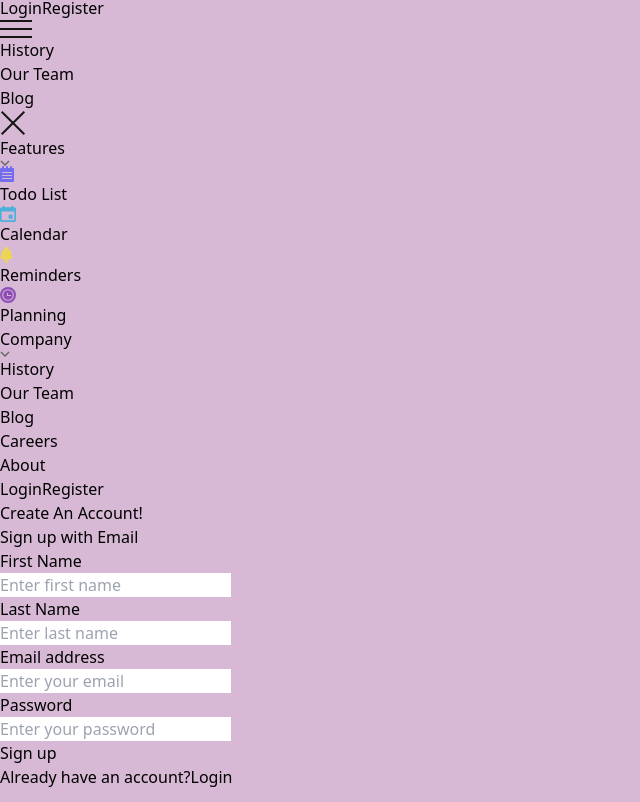
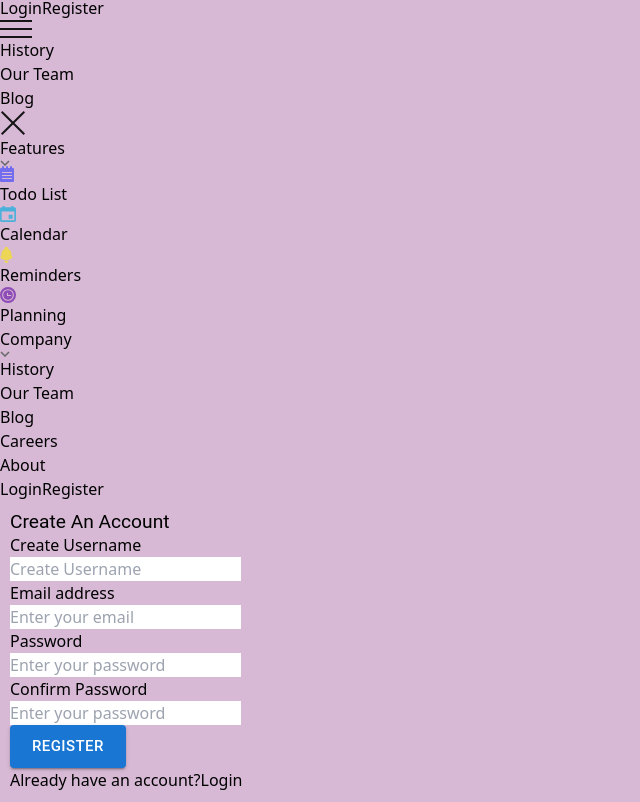
Before and after one commit to oduyemi/taskMaster, a React app in the folder client/: page /register in a window 1280 px wide. Shown: the part 322-1124 px from the top of the page, without its empty margins (0-640 px from the left). Built offline with nearby package versions, Linux system fonts and the light colour scheme; grey boxes are pictures that could not be loaded; the HTML template or start-up script is replaced by a standard one.

Commit message:
Register and login forms updated

```diff
--- a/client/src/components/Navbar.jsx
+++ b/client/src/components/Navbar.jsx
@@ -95,8 +95,8 @@ const Navbar = () => {
                 </ul>
             </div>
             <div className="hidden md:flex transition-all duration-700font-epilogue text-[15px] items-center text-gray-600">
-                <button className="h-[50px] w-[110px] mx-2 rounded-xl hover:text-[#1976d2]">Login</button>
-                <button className="border-2 border-[#1976d2] h-[50px] w-[110px] mx-5 rounded-xl hover:text-[#1976d2] hover:border-gray-800">Register</button>
+            <Link to="/login"><button className="h-[50px] w-[110px] mx-2 rounded-xl hover:text-[#1976d2]">Login</button></Link>
+                <Link to="/register"><button className="border-2 border-[#1976d2] h-[50px] w-[110px] mx-5 rounded-xl hover:text-[#1976d2] hover:border-gray-800">Register</button></Link>
             </div>
             <div className="flex items-center mr-8">
                 <img src={menu} alt="menuIcon"className={Sidenav ? "hidden" : "flex h-[22px] cursor-pointer md:hidden"} onClick={toggleSidenav} />
@@ -135,8 +135,8 @@ const Navbar = () => {
                         <li className="my-3"><Link to="/about">About</Link></li>
                     </ul>
                     <div className="text-gray-600 font-epilogue flex flex-col justify-center items-center">
-                        <button className="h-[50px] w-[200px] rounded-xl hover:text-[#1976d2]">Login</button>
-                        <button className="border-2 border-[#1976d2] h-[50px] w-[200px] rounded-xl hover:text-[#1976d2] hover:border-gray-800">Register</button>
+                        <Link to="/login"><button className="h-[50px] w-[200px] rounded-xl hover:text-[#1976d2]">Login</button></Link>
+                        <Link to="/register"><button className="border-2 border-[#1976d2] h-[50px] w-[200px] rounded-xl hover:text-[#1976d2] hover:border-gray-800">Register</button></Link>
                     </div>
 
                 </div>
--- a/client/src/pages/Login.jsx
+++ b/client/src/pages/Login.jsx
@@ -1,6 +1,6 @@
 import { Link } from 'react-router-dom';
 import { toast, ToastContainer } from "react-toastify";
-
+import { Box, Typography, Button} from "@mui/material";
 import { useNavigate } from "react-router-dom"
 import { useState } from "react"
 // import Cookies from "universal-cookie"
@@ -72,33 +72,38 @@ const Login = () => {
   }
 
   return (
-    <>
+    <Box margin="10px">
     <ToastContainer />
-      <section className="flex justify-between min-h-svh">
-
-        <div className='w-1/2 bg-[#4291B0] md:block hidden' style={loginBg} >
-
-        </div>
-
-        <div className="flex flex-col justify-center w-full min-h-full px-6 py-12 md:w-1/2 lg:px-8">
-
-
+      <section className="min-h-svh mt-14">
         <div className="text-center sm:mx-auto sm:w-full sm:max-w-sm">
-        <h1 className="text-[#4291B0] font-bold text-3xl">Welcome Back!</h1>
-          <h2 className="mt-2 text-2xl font-bold text-gray-700">Sign in to your account</h2>
+            <Typography
+              variant="h3"
+              className="text-[#1976d2] font-bold text-3xl"
+              sx={{
+                fontSize:"larger"
+              }}
+            >
+              Welcome Back
+            </Typography>
+          <Typography
+            variant="h6"
+            paragraph
+            className="mt-2 text-2xl font-bold text-gray-700"
+          >
+            Sign in to your account
+          </Typography>
         </div>
 
         <div className="mt-10 sm:mx-auto sm:w-full sm:max-w-sm">
           <form className="space-y-6" onSubmit={handleSubmit} method="POST">
           <div>
-          <label htmlFor="email" className="block text-sm font-medium leading-6 text-gray-900">Email address</label>
+          <label htmlFor="mailOrUsername" className="block text-sm font-medium leading-6 text-gray-900">Email or Username</label>
           <div className="mt-1">
             <input
-            id="email"
-            name="email"
-            type="email"
+            name="mailOrUsername"
+            type="text"
             required
-            placeholder='Enter your email'
+            placeholder='Enter your email or username'
             className="px-3 block w-full rounded-md py-2 text-gray-800 shadow-sm border border-[#4291B0] sm:text-sm sm:leading-6 outline-none" />
           </div>
         </div>
@@ -123,12 +128,15 @@ const Login = () => {
             </div>
 
             <div>
-            <button
-            type="submit"
-            // onClick={displayLoginNotification}
-            className="flex w-full justify-center rounded-md bg-[#4291B0] px-3 py-2 text-sm font-semibold leading-6 text-white shadow-sm hover:bg-[#6ec2e3] focus-visible:outline focus-visible:outline-2 focus-visible:outline-offset-2 focus-visible:outline-[#4291B0]">
-            Login
-          </button>
+            <Button
+              type="submit"
+              variant="contained"
+              size="large"
+              color="primary"
+              className="flex w-full justify-center px-3 py-2 text-sm font-semibold leading-6 text-white shadow-sm hover:bg-[#6ec2e3] focus-visible:outline focus-visible:outline-2 focus-visible:outline-offset-2 focus-visible:outline-[#4291B0]"
+            >
+                Login
+            </Button>
             </div>
           </form>
 
@@ -137,11 +145,9 @@ const Login = () => {
         <Link to="/register" className="font-semibold leading-6 text-[#4291B0] hover:text-[#4291B0] ml-2">Sign up</Link>
       </p>
         </div>
-
-       </div>
       </section>
 
-    </>
+    </Box>
   )
 }
 
--- a/client/src/pages/Register.jsx
+++ b/client/src/pages/Register.jsx
@@ -1,5 +1,6 @@
 import { Link } from 'react-router-dom';
 import { toast, ToastContainer } from "react-toastify";
+import { Box, Button, Typography } from '@mui/material';
 
 
 const displayLoginNotification = () => {
@@ -9,112 +10,108 @@ const displayLoginNotification = () => {
 
 const Register = () => {
 
-  const regBg = {
-    backgroundImage: 'url("../src/assets/regBg.svg")',
-    backgroundSize: 'cover',
-    backgroundPosition: 'center',
-  };
+    return (
+        <Box margin="10px">
+            <ToastContainer />
+              <section className="min-h-svh mt-14">
+                <Box className="text-center sm:mx-auto sm:w-full sm:max-w-sm">
+                  <Typography
+                    variant="h3"
+                    className="text-[#1976d2] font-bold text-3xl"
+                    sx={{
+                      fontSize:"larger"
+                    }}
+                  >
+                    Create An Account
+                  </Typography>
+                </Box>
 
-  return (
-    <>
-
-      <ToastContainer />
-      <section className="flex justify-between min-h-svh">
-      <div style={regBg} className="bg-[#4291B0] items-center justify-center hidden min-h-full md:w-1/2 md:flex ">
-
-      </div>
-  <div className="flex flex-col justify-center w-full min-h-full px-6 py-12 md:w-1/2 lg:px-8">
-
-    <div className="text-center sm:mx-auto sm:w-full sm:max-w-sm">
-{/* <!--      <img className="w-auto h-10 mx-auto" src="https://tailwindui.com/img/logos/mark.svg?color=indigo&shade=600" alt="Your Company">--> */}
-
-      <h1 className="text-[#4291B0] font-bold text-3xl">Create An Account!</h1>
-      <h2 className="mt-2 text-2xl font-bold leading-9 tracking-tight text-gray-900">Sign up with Email</h2>
-    </div>
-
-    <div className="mt-10 sm:mx-auto sm:w-full sm:max-w-sm">
+                <Box className="mt-10 sm:mx-auto sm:w-full sm:max-w-sm">
                   <form className="space-y-6" action="#" method="POST">
-        <div>
-          <label htmlFor="firstName" className="block text-sm font-medium leading-6 text-gray-900">First Name</label>
-          <div className="mt-1">
+                    <Box>
+                      <label htmlFor="username" className="block text-sm font-medium leading-6 text-gray-900">Create Username</label>
+                      <Box className="mt-1">
                         <input
-            id="firstName"
-            name="firstName"
+                        name="username"
                         type="text"
                         required
-            placeholder='Enter first name'
+                        placeholder='Create Username'
                         className="px-3 block w-full rounded-md py-2 text-gray-800 shadow-sm border border-[#4291B0] sm:text-sm sm:leading-6 outline-none" />
-          </div>
-        </div>
+                      </Box>
+                    </Box>
 
-        <div>
-          <label htmlFor="lastName" className="block text-sm font-medium leading-6 text-gray-900">Last Name</label>
-          <div className="mt-1">
+                    <Box>
+                      <label htmlFor="email" className="block text-sm font-medium leading-6 text-gray-900">Email address</label>
+                      <Box className="mt-1">
                         <input
-            id="lastName"
-            name="lastName"
-            type="text"
-            required
-            placeholder='Enter last name'
-            className="px-3 block w-full rounded-md py-2 text-gray-800 shadow-sm border border-[#4291B0] sm:text-sm sm:leading-6 outline-none" />
-          </div>
-        </div>
-
-        <div>
-          <label htmlFor="email" className="block text-sm font-medium leading-6 text-gray-900">Email address</label>
-          <div className="mt-1">
-            <input
-            id="email"
                         name="email"
                         type="email"
                         required
                         placeholder='Enter your email'
                         className="px-3 block w-full rounded-md py-2 text-gray-800 shadow-sm border border-[#4291B0] sm:text-sm sm:leading-6 outline-none" />
-          </div>
-        </div>
+                      </Box>
+                    </Box>
 
-        <div>
-          <div className="flex items-center justify-between">
+                    <Box>
+                      <Box className="flex items-center justify-between">
                         <label htmlFor="password" className="block text-sm font-medium leading-6 text-gray-900">Password</label>
-          </div>
+                      </Box>
 
-          <div className="mt-1">
-            <div className="relative">
+                      <Box className="mt-1">
+                        <Box className="relative">
                           <input
-                id="password"
                             name="password"
                             required
                             placeholder="Enter your password"
                             className="px-3 block w-full rounded-md py-2 text-gray-800 shadow-sm border border-[#4291B0] sm:text-sm sm:leading-6 outline-none" />
 
-              <div className="text-[#4291B0] absolute inset-y-0 right-0 p-2 text-sm flex items-center cursor-pointer" >
-              </div>
-            </div>
-          </div>
+                          <Box className="text-[#4291B0] absolute inset-y-0 right-0 p-2 text-sm flex items-center cursor-pointer" >
+                          </Box>
+                        </Box>
+                      </Box>
 
-        </div>
+                      <Box className="mt-3 flex items-center justify-between">
+                        <label htmlFor="confirmPassword" className="block text-sm font-medium leading-6 text-gray-900">Confirm Password</label>
+                      </Box>
 
-        <div>
-          <button
+                      <Box className="mt-1">
+                        <Box className="relative">
+                          <input
+                            name="Confirmassword"
+                            required
+                            placeholder="Enter your password"
+                            className="px-3 block w-full rounded-md py-2 text-gray-800 shadow-sm border border-[#4291B0] sm:text-sm sm:leading-6 outline-none" />
+
+                          <Box className="text-[#4291B0] absolute inset-y-0 right-0 p-2 text-sm flex items-center cursor-pointer" >
+                          </Box>
+                        </Box>
+                      </Box>
+
+                    </Box>
+
+                    <Box>
+                      <Button
                         type="submit"
+                        variant="contained"
+                        size="large"
+                        color="primary"
                         onClick={displayLoginNotification}
-            className="flex w-full justify-center rounded-md bg-[#4291B0] px-3 py-2 text-sm font-semibold leading-6 text-white shadow-sm hover:bg-[#6ec2e3] focus-visible:outline focus-visible:outline-2 focus-visible:outline-offset-2 focus-visible:outline-[#4291B0]">
-            Sign up
-          </button>
-        </div>
+                        className="flex w-full justify-center px-3 py-2 text-sm font-semibold leading-6 text-white shadow-sm hover:bg-[#6ec2e3] focus-visible:outline focus-visible:outline-2 focus-visible:outline-offset-2 focus-visible:outline-[#4291B0]"
+                      >
+                          Register
+                      </Button>
+                    </Box>
                   </form>
 
                   <p className="mt-6 text-sm text-center text-gray-500">
                     Already have an account?
                     <Link to="/login" className="font-semibold leading-6 text-[#4291B0] hover:text-[#4291B0] ml-2">Login</Link>
                   </p>
-    </div>
-  </div>
+                </Box>
+              {/* </Box> */}
 
             </section>
-
-
-    </>
+        </Box>
   )
 }
 
```
Lines whose indentation alone changed are shown as unchanged.
